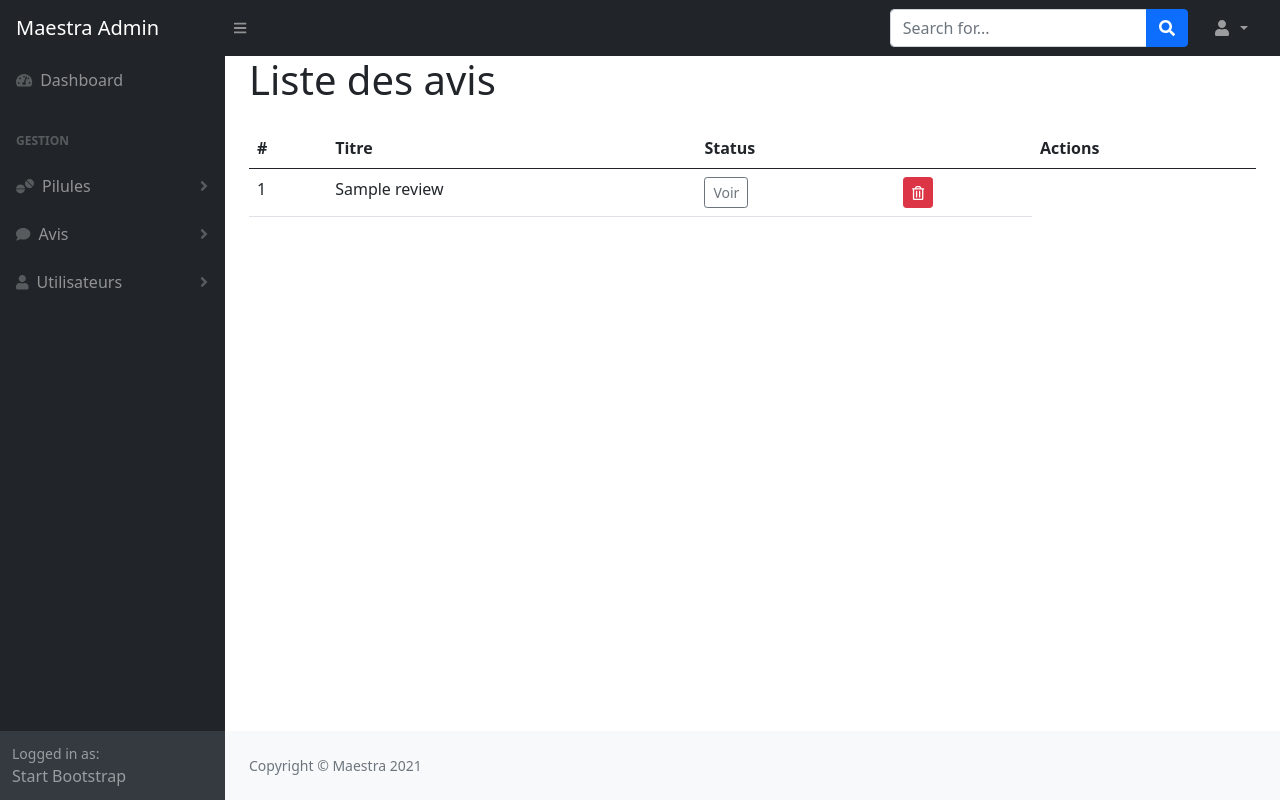
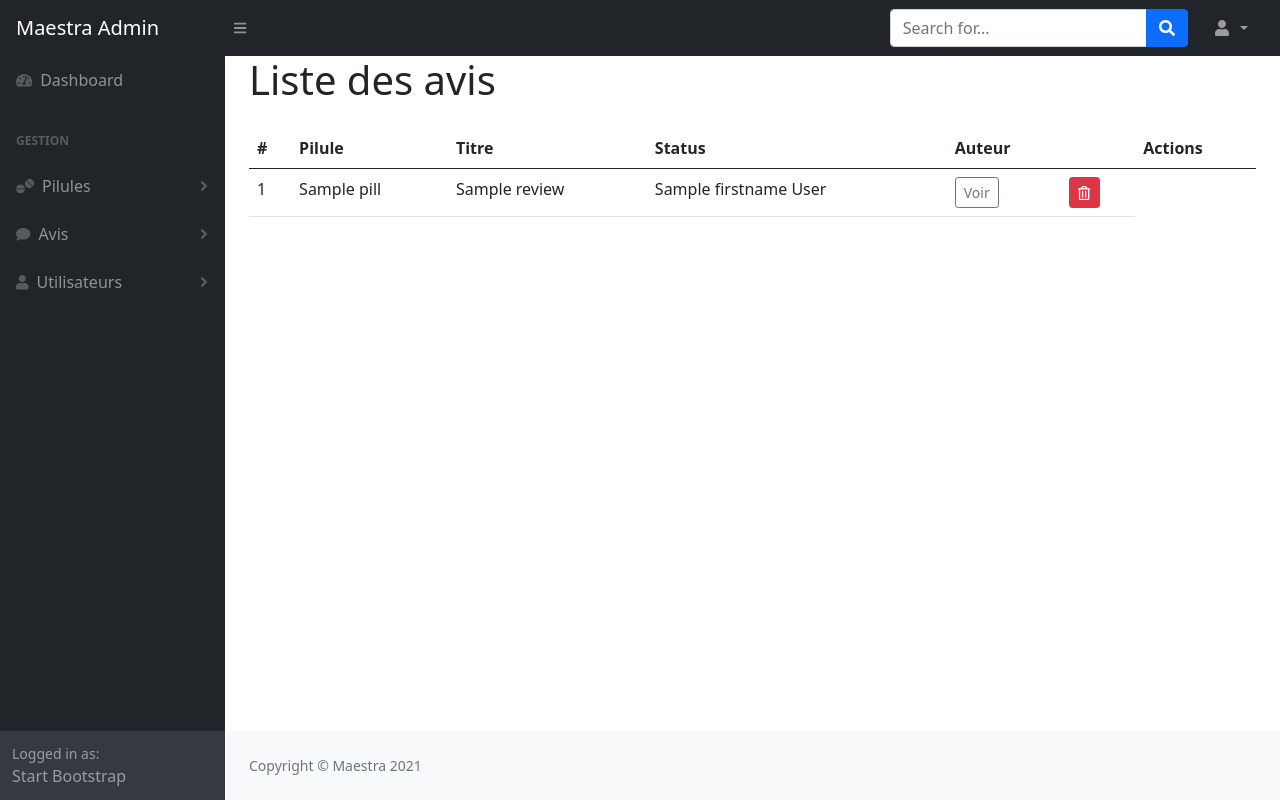
Before and after one commit to chris-rousseau/maestra, a Symfony app: template templates/admin/review_pill/index.html.twig in a window 1280 px wide. Run offline with Twig, Linux system fonts and the light colour scheme; the template is opened without the code that fills it: most values are stand-ins (such as "Sample title", 1, 10 or a date in 2020); some libraries are stand-ins or nearby versions.

Commit message:
add of user and pill info for the reviews admin

```diff
--- a/src/Repository/ReviewPillRepository.php
+++ b/src/Repository/ReviewPillRepository.php
@@ -54,6 +54,10 @@ class ReviewPillRepository extends ServiceEntityRepository
        $qb = $this->createQueryBuilder('review');
        $qb->orderBy('review.status', 'ASC');
 
+       $qb->leftJoin('review.user', 'user');
+        $qb->leftJoin('review.pill', 'pill');
+        $qb->addSelect('user, pill');
+
        $query = $qb->getQuery();
 
        return $query->getResult();
--- a/templates/admin/review_pill/index.html.twig
+++ b/templates/admin/review_pill/index.html.twig
@@ -10,21 +10,25 @@
         <table class="table table-hover mt-4">
 
 
+
     <thead>
         <tr>
             <th scope="col">#</th>
+            <th scope="col">Pilule</th>
             <th scope="col">Titre</th>
             <th scope="col">Status</th>
+            <th scope="col">Auteur</th>
             <th scope="col"></th>
-            {# <th scope="col">Auteur</th> #}
             <th scope="col">Actions</th>
 
         </tr>
     </thead>
     <tbody>
       {% for review in reviews %}
+
         <tr>
             <td>{{review.id}}</td>
+            <td>{{review.pill.name}}</td>
             <td>{{ review.title }}</td>
              {% if review.status == 0 %}
                 <td class="text-danger"><strong>A valider</strong></td>
@@ -32,20 +36,16 @@
                  {% if review.status == 1 %}
                 <td class="text-success">Validé</td>
             {% endif %}
-            {# <td>{{dump(review.user) }}</a></td> #}
+            <td>{{review.user.firstname }} {{review.user.lastname }} </a></td>
 
             <td>
 					<a href="{{ path('admin_pill_review_details', {id:review.id}) }}" class="btn btn-sm btn-outline-secondary">Voir</a>
 			</td>
              <td class="text-right">
-                       {% if review.status == 0 %}
-                        <a href="{{ path('admin_pill_review_validate', {'id': review.id})}} " class="btn btn-sm btn-success">
-                            <i class="far fa-check-circle"></i>
-                        </a>
-                             {% endif %}
+
                    <!-- Example single danger button -->
                         <div class="btn-group">
-                        <a href="{{ path('admin_pill_review_delete', {'id': review.id})}}"  class="btn btn-sm btn-danger">
+                        <a href="{{ path('admin_pill_review_delete', {'id': review.id})}}" onclick="return confirm('Etes-vous sûr de vouloir supprimer?');" class="btn btn-sm btn-danger">
                             <i class="far fa-trash-alt"></i>
                         </a>
 
--- a/templates/admin/review_pill/index.moderation.html.twig
+++ b/templates/admin/review_pill/index.moderation.html.twig
@@ -43,11 +43,7 @@
 					<a href="{{ path('admin_pill_review_details', {id:review.id}) }}" class="btn btn-sm btn-outline-secondary">Voir</a>
 			</td>
              <td class="text-right">
-             {% if review.status == 0 %}
-                        <a href="{{ path('admin_pill_review_validate', {'id': review.id})}} " class="btn btn-sm btn-success">
-                            <i class="far fa-check-circle"></i>
-                        </a>
-                             {% endif %}
+
                    <!-- Example single danger button -->
                         <div class="btn-group">
                         <a href="{{ path('admin_pill_review_delete', {'id': review.id})}}" class="btn btn-sm btn-danger">
--- a/templates/partials/_sidebar-left.html.twig
+++ b/templates/partials/_sidebar-left.html.twig
@@ -1,7 +1,10 @@
 <div id="layoutSidenav">
 	<div id="layoutSidenav_nav">
+
 		<nav class="sb-sidenav accordion sb-sidenav-dark" id="sidenavAccordion">
+
 			<div class="sb-sidenav-menu">
+
 				<div class="nav">
 					<a class="nav-link" href="{{ path('admin_home') }}">
 						<div class="sb-nav-link-icon">
@@ -9,6 +12,7 @@
 						</div>
 						Dashboard
 					</a>
+
 					<div class="sb-sidenav-menu-heading">Gestion</div>
 					<a class="nav-link collapsed" href="#" data-bs-toggle="collapse" data-bs-target="#collapseLayouts" aria-expanded="false" aria-controls="collapseLayouts">
 						<div class="sb-nav-link-icon">
@@ -37,7 +41,7 @@
 						</div>
 					</a>
 
-					<div class="collapse" id="collapseLayouts" aria-labelledby="headingOne" data-bs-parent="#sidenavAccordion">
+					<div class="collapse" id="collapseLayouts" aria-labelledby="headingTwo" data-bs-parent="#sidenavAccordion">
 						<nav class="sb-sidenav-menu-nested nav">
 							<a class="nav-link" href="{{ path('admin_pill_review_list') }}">Toute la liste</a>
 							<a class="nav-link" href="{{ path('admin_pill_review_pending') }}">Liste des avis à valider</a>
@@ -53,14 +57,15 @@
 							<i class="fas fa-angle-down"></i>
 						</div>
 					</a>
-					<div class="collapse" id="collapsePages" aria-labelledby="headingTwo" data-bs-parent="#sidenavAccordion">
+					<div class="collapse" id="collapsePages" aria-labelledby="headingThree" data-bs-parent="#sidenavAccordion">
 						<nav class="sb-sidenav-menu-nested nav">
 							<a class="nav-link" href="#">Rechercher</a>
 							<a class="nav-link" href="#">Ajouter un utilisateur</a>
 						</nav>
 					</div>
+
+
 				</div>
-
 
 
 			</div>
```
Also changed, not shown: templates/admin/review_pill/details.html.twig (+13 -3 lines).
